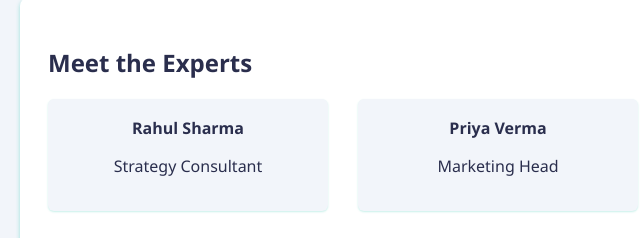
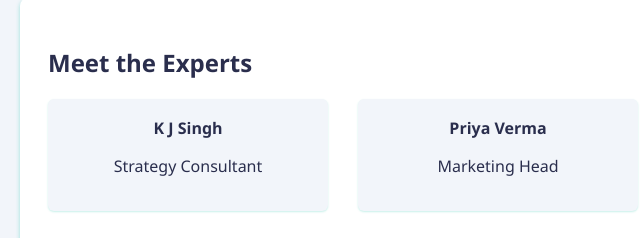
Before and after one commit to redroboart/Inkit-deepsolutions, a plain HTML site: page team.html in a window 1280 px wide. Shown: the part 160-398 px from the top of the page, 142-782 px from the left. Drawn offline with Linux system fonts and the light colour scheme.

Commit message:
Update team.html

```diff
--- a/team.html
+++ b/team.html
@@ -30,7 +30,7 @@
         <h2>Meet the Experts</h2>
         <div class="team-list">
             <div class="member">
-                <strong>Rahul Sharma</strong>
+                <strong>K J Singh</strong>
                 <p>Strategy Consultant</p>
             </div>
             <div class="member">
```
